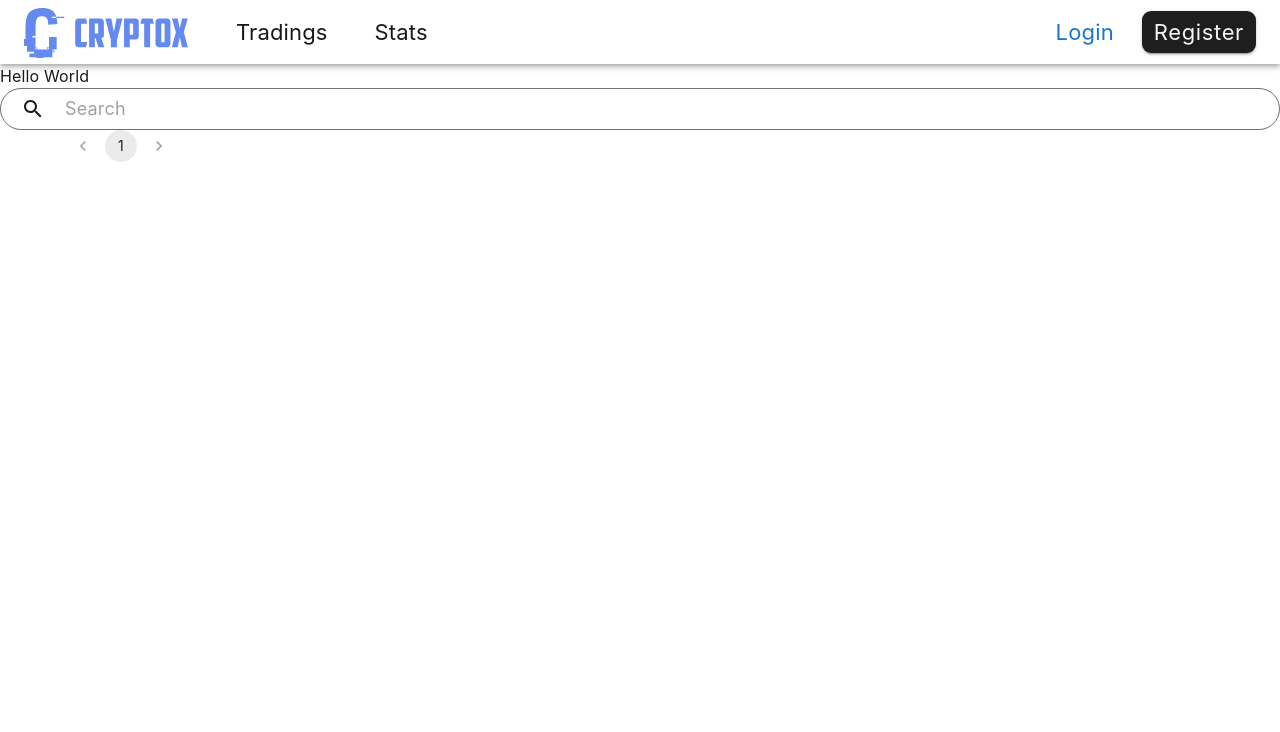
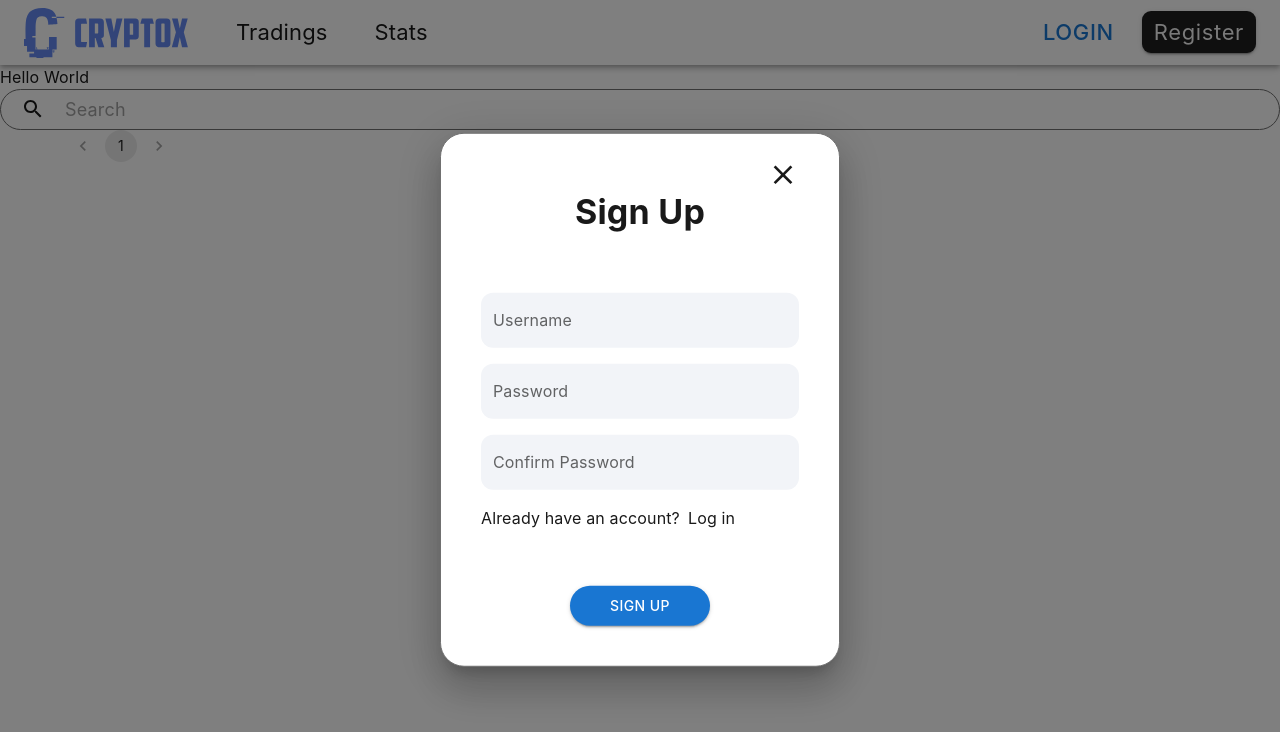
Before and after one commit to COS30049/cos30049_frontend, a React (Create React App) app: page / in a window 1280 px wide. Both pictures are taken after a click on the button "Register". Shown: the top 732 px of the page. Built offline with nearby package versions, Linux system fonts and the light colour scheme.

Commit message:
add login and register form popups

```diff
--- /dev/null
+++ b/src/components/Modals.jsx
@@ -0,0 +1,174 @@
+import React from 'react';
+import {
+    Box,
+    Button,
+    Typography,
+    Modal,
+    TextField } from '@mui/material';
+import { Link } from 'react-router-dom';
+import CloseIcon from '@mui/icons-material/Close';
+
+const wrapperstyle = {
+  position: 'absolute',
+  top: '50%',
+  left: '50%',
+  transform: 'translate(-50%, -50%)',
+  width: 400,
+  bgcolor: '#ffffff',
+  border: '1px solid #707070',
+  borderRadius: '24px',
+  boxShadow: 24,
+  p: '40px',
+  pt: '25px'
+};
+
+const inputStyle = {
+
+    "& div:has(input)": {
+        borderRadius: '12px',
+        bgcolor: '#F2F4F8',
+        width: '100%'
+    },
+
+    "& input" : {
+        pt: "24px",
+        pb: "8px",
+    },
+
+    "& ::after": {
+        display: "none"
+    },
+
+    "& ::before": {
+        display: "none"
+    },
+};
+
+
+
+function LoginModal({open, setLoginOpen, setSignupOpen}) {
+    const handleClose = () => setLoginOpen(false);
+    const switchSignup = (event) => {
+        setLoginOpen(false)
+        setSignupOpen(true)
+    };
+
+    return (
+        <div>
+            <Modal
+                open={open}
+                onClose={handleClose}
+                aria-labelledby="modal-modal-title"
+                aria-describedby="modal-modal-description"
+            >
+                <Box sx={wrapperstyle}>
+                    <CloseIcon
+                        sx={{
+                            position: 'relative',
+                            float: 'right',
+                            mr: 0,
+                            fontSize: '2em',
+                            cursor: 'pointer'
+                        }}
+
+                        onClick={handleClose}
+                    />
+                    <Typography id="modal-modal-title" variant='h4' component="h2"
+                        sx={{
+                            textAlign: 'center',
+                            fontWeight: 'bold',
+                            clear: 'both',
+                            mt: 4
+                        }}
+                    >
+                        Log In
+                    </Typography>
+
+                    <Box sx={{mt:'60px', display:"flex" , gap: 2, flexDirection: 'column'}}>
+                        <TextField id="login_user" label="Username" variant="filled" sx={inputStyle} />
+                        <TextField id="login_pass" label="Password" variant="filled" sx={inputStyle} type="password"/>
+
+                        <Box  sx={{ display: 'flex', gap: 1 }}>
+                            <Typography>Don't have an account?</Typography>
+                            <Typography sx={{ cursor: 'pointer' }} onClick={switchSignup}>Register</Typography>
+                        </Box>
+
+                        <Button variant="contained"
+                            sx={{
+                                width: 'fit-content',
+                                px: 5,
+                                py: 1,
+                                borderRadius: '30px',
+                                mt:5,
+                                mx: 'auto'
+                            }}
+
+                            // component="a"
+                            // href="/login"
+                        >
+                            Log In
+                        </Button>
+                    </Box>
+                </Box>
+            </Modal>
+        </div>
+    );
+}
+
+function SignupModal({open, setLoginOpen, setSignupOpen}) {
+    const handleClose = () => setSignupOpen(false);
+    const switchLogin = (event) => {
+        setSignupOpen(false)
+        setLoginOpen(true)
+    };
+
+    return (
+        <div>
+            <Modal
+                open={open}
+                onClose={handleClose}
+                aria-labelledby="modal-modal-title"
+                aria-describedby="modal-modal-description"
+            >
+                <Box sx={wrapperstyle}>
+                    <CloseIcon
+                        sx={{
+                            position: 'relative',
+                            float: 'right',
+                            mr: 0,
+                            fontSize: '2em',
+                            cursor: 'pointer'
+                        }}
+
+                        onClick={handleClose}
+                    />
+                    <Typography id="modal-modal-title" variant='h4' component="h2"
+                        sx={{
+                            textAlign: 'center',
+                            fontWeight: 'bold',
+                            clear: 'both',
+                            mt: 4
+                        }}
+                    >
+                        Sign Up
+                    </Typography>
+
+                    <Box sx={{mt:'60px', display:"flex" , gap: 2, flexDirection: 'column'}}>
+                        <TextField id="reg_user" label="Username" variant="filled" sx={inputStyle} />
+                        <TextField id="reg_pass" label="Password" variant="filled" sx={inputStyle} type="password"/>
+                        <TextField id="ref_conf_pass" label="Confirm Password" variant="filled" sx={inputStyle} type="password"/>
+
+                        <Box  sx={{ display: 'flex', gap: 1 }}>
+                            <Typography>Already have an account?</Typography>
+                            <Typography sx={{ cursor: 'pointer' }} onClick={switchLogin}>Log in</Typography>
+                        </Box>
+
+                        <Button variant="contained" sx={{width: 'fit-content', px: 5, py: 1, borderRadius: '30px', mt:5, mx: 'auto'}}>Sign Up</Button>
+                    </Box>
+                </Box>
+            </Modal>
+        </div>
+    );
+}
+
+export { LoginModal, SignupModal };
--- a/src/components/NavBar.jsx
+++ b/src/components/NavBar.jsx
@@ -1,9 +1,22 @@
-import {AppBar, Box, Button, List, ListItemButton, ListItemText, ThemeProvider, Typography, createTheme, ListItem, Toolbar, Link} from "@mui/material";
+import React, { useState } from 'react';
+import {AppBar, Box, Button, List, ListItemButton, ListItemText, ThemeProvider, Typography, createTheme, ListItem, Toolbar, Link} from '@mui/material';
 import { ReactComponent as YourSvg } from '../logo.svg';
-import React from 'react';
-import {NavLink} from "react-router-dom";
+import { NavLink } from 'react-router-dom';
+import { LoginModal, SignupModal } from './Modals';
 
 export default function NavBar() {
+    // this enables the login and sign-up modals to be switched back and forth
+    const [loginOpen, setLoginOpen] = useState(false);
+    const [signupOpen, setSignupOpen] = useState(false);
+
+    const handleLogin = (event) => {
+        setLoginOpen(true)
+    }
+
+    const handleSignup = (event) => {
+        setSignupOpen(true)
+    }
+
     return (
         <ThemeProvider theme={theme}>
             <Box>
@@ -72,16 +85,17 @@ export default function NavBar() {
                                 gap: '12px',
                             }}
                         >
-                            <Link
+                            <Button
                                 sx={{
                                     textDecoration: 'none',
                                     py: ".5rem",
                                     px: "1rem",
                                 }}
-                                href="/login"
+
+                                onClick={handleLogin}
                             >
                                 Login
-                            </Link>
+                            </Button>
                             <Button variant="contained" disableRipple
                                 sx={{
                                     backgroundColor: "#1E1E1E",
@@ -94,6 +108,8 @@ export default function NavBar() {
                                     lineHeight: 'normal',
                                     borderRadius: '9px',
                                 }}
+
+                                onClick={handleSignup}
                             >
                                 Register
                             </Button>
@@ -101,6 +117,8 @@ export default function NavBar() {
                     </Toolbar>
                 </AppBar>
             </Box>
+            <LoginModal open={loginOpen} setLoginOpen={setLoginOpen} setSignupOpen={setSignupOpen} />
+            <SignupModal open={signupOpen} setLoginOpen={setLoginOpen} setSignupOpen={setSignupOpen} />
         </ThemeProvider>
     )
 }
--- a/src/views/Home.jsx
+++ b/src/views/Home.jsx
@@ -1,7 +1,7 @@
+import React from "react";
 import { Typography, Container } from "@mui/material";
 import AssetsWrapper from "../components/AssetsWrapper";
-import SearchBar from "components/SearchBar";
-import React from "react";
+import SearchBar from "../components/SearchBar";
 
 export default function Home() {
     return (
```
